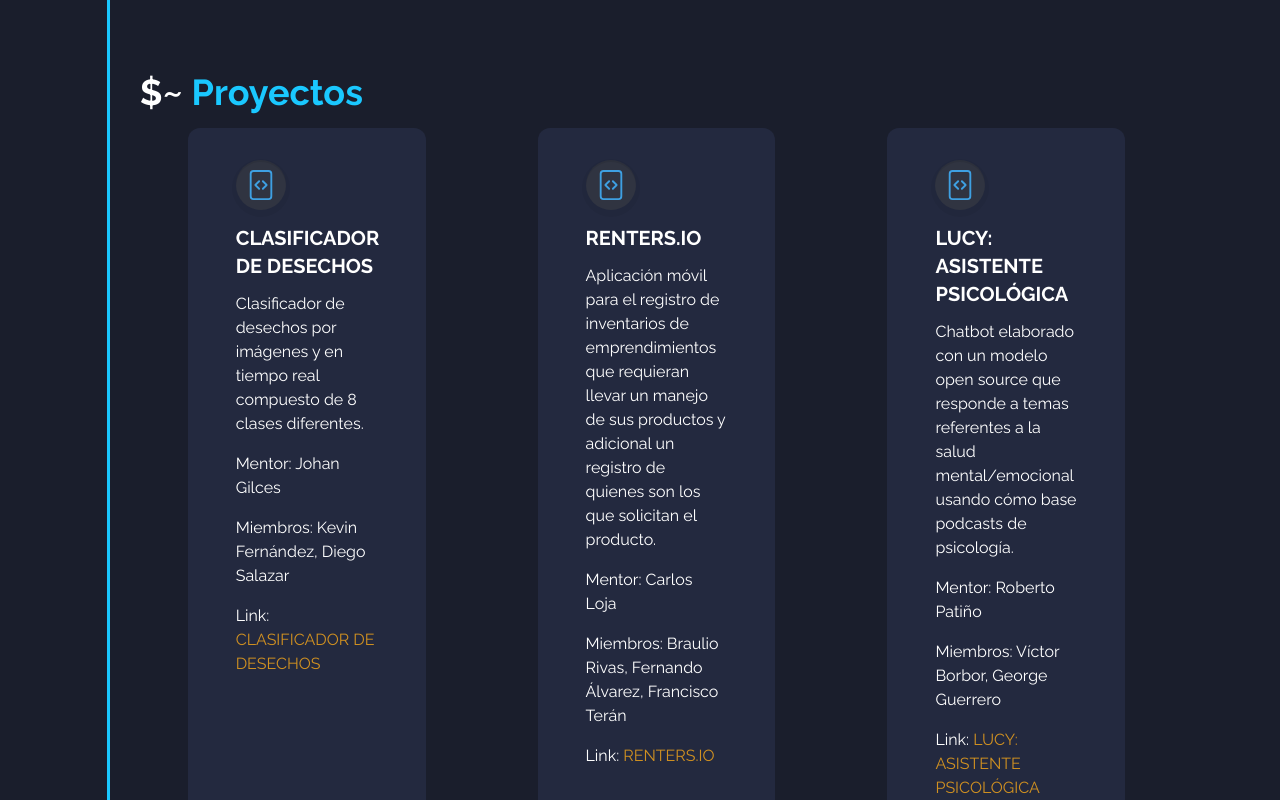
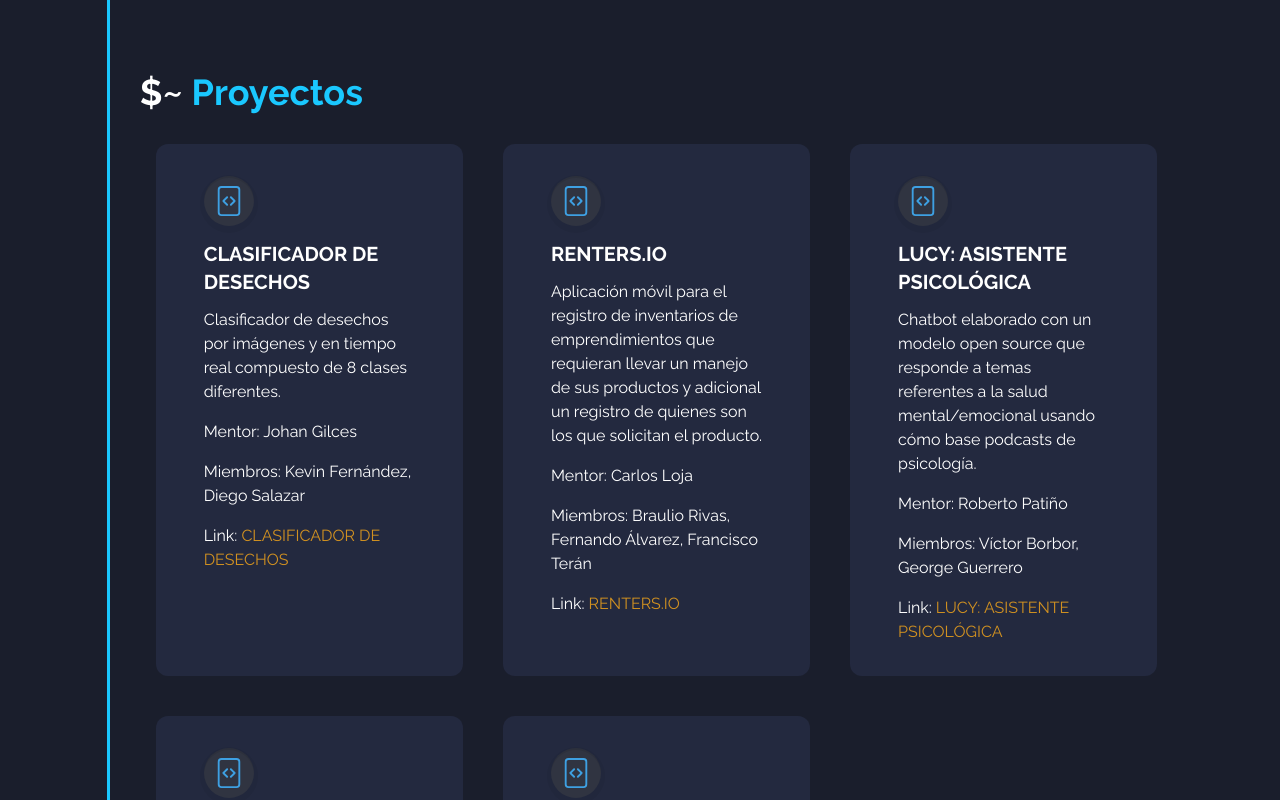
Before and after one commit to Taws-Espol/web, a React (Vite) app: page / in a window 1280 px wide. Shown: the part 3040-3840 px from the top of the page. Built offline with nearby package versions, Linux system fonts and the light colour scheme.

Commit message:
more space for projects

```diff
--- a/src/components/Projects.jsx
+++ b/src/components/Projects.jsx
@@ -8,12 +8,12 @@
       <h1 className="text-tawsBlue font-semibold text-4xl mt-24 mb-4">
         <span className="text-white">$~</span> Proyectos
       </h1>
-      <div className="grid grid-cols-1 md:grid-cols-2 lg:grid-cols-3 gap-4">
+      <div className="grid grid-cols-1 md:grid-cols-2 lg:grid-cols-3 gap-2">
         {projects.map((project, key) => {
           return (
             <div
               key={key}
-              className="mx-12 flex-col py-8 px-12 rounded-xl text-white bg-projectBG text-wrap"
+              className="m-4 flex-col py-8 px-4 xl:px-12 rounded-xl text-white bg-projectBG text-wrap"
             >
               <span className="icon2 fas fa-globe bg-tawsLight flex items-center justify-center">
                 <BsFileCode size={30} classname="flex items-center" />
```
